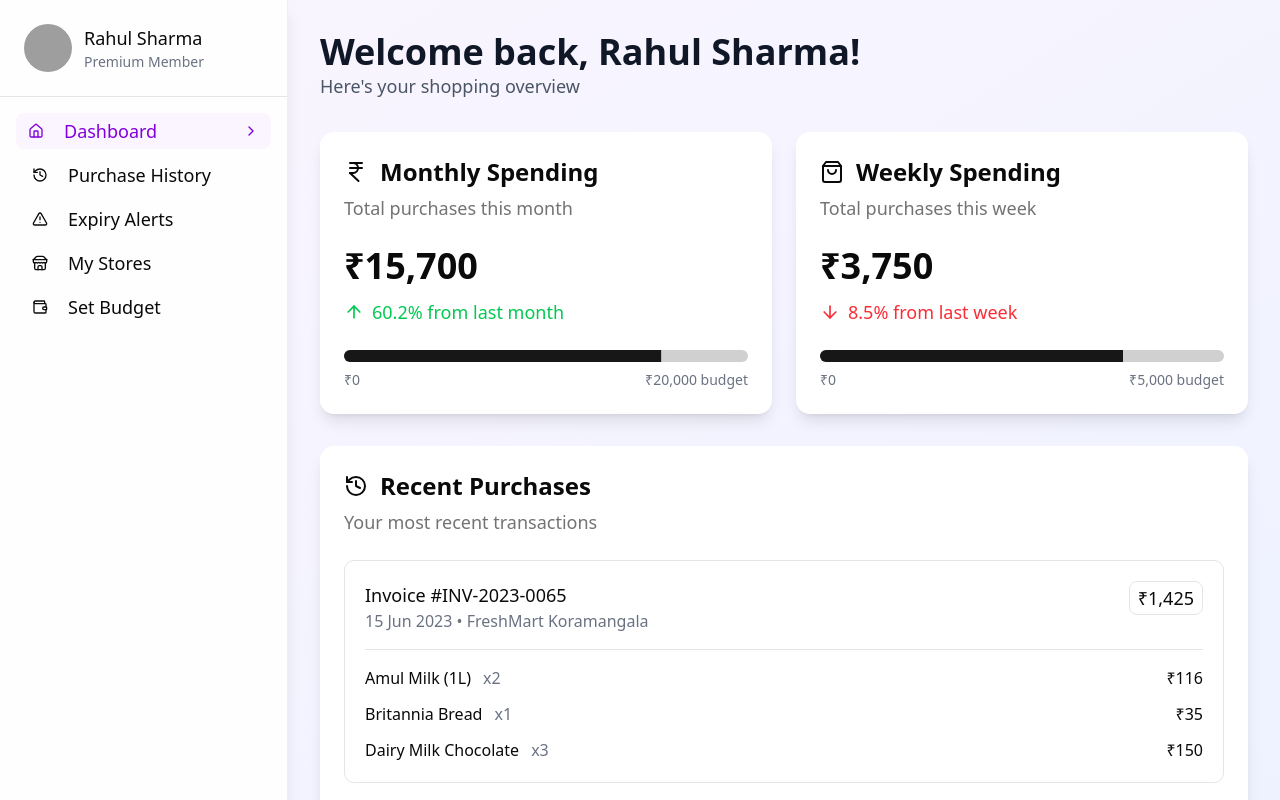
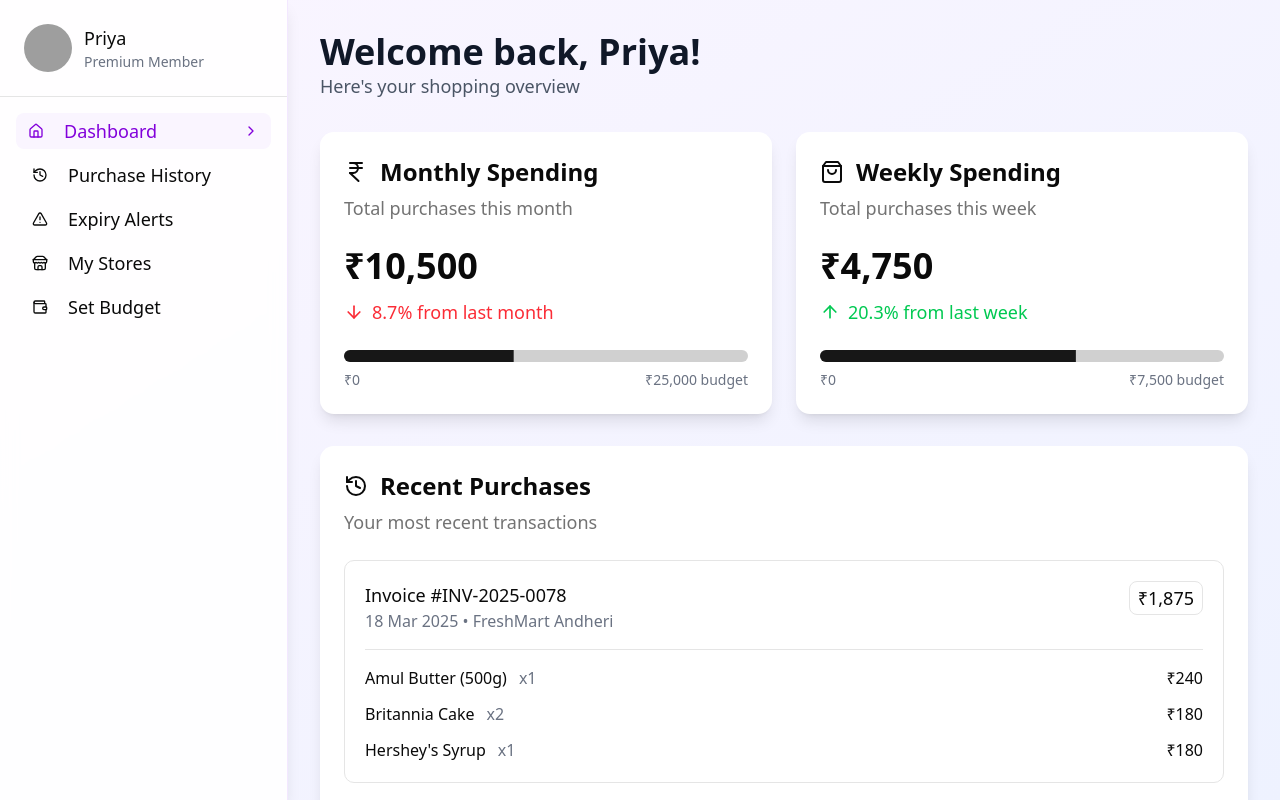
Before and after one commit to Selvaprakash-V/INV-GDG, a Next.js app: page /customer/dashboard in a window 1280 px wide. Built offline with nearby package versions, Linux system fonts and the light colour scheme; grey boxes are pictures that could not be loaded.

Commit message:
page done

```diff
--- a/src/app/customer/dashboard/page.jsx
+++ b/src/app/customer/dashboard/page.jsx
@@ -34,57 +34,87 @@ import {
 
 // Sample data
 const userData = {
-  name: "Rahul Sharma",
-  email: "rahul.sharma@example.com",
-  avatar: "/avatars/01.png",
+  name: "Priya",
+  email: "priya.patel@example.com",
+  avatar: "/avatars/02.png",
 };
 
 const monthlySpending = [
-  { month: "Jan", amount: 12500 },
-  { month: "Feb", amount: 14200 },
-  { month: "Mar", amount: 16350 },
-  { month: "Apr", amount: 11800 },
-  { month: "May", amount: 9800 },
-  { month: "Jun", amount: 15700 },
+  { month: "Jan", amount: 14200 },
+  { month: "Feb", amount: 15600 },
+  { month: "Mar", amount: 18900 },
+  { month: "Apr", amount: 13200 },
+  { month: "May", amount: 11500 },
+  { month: "Jun", amount: 10500 },
 ];
 
 const weeklySpending = [
-  { week: "Week 1", amount: 3200 },
-  { week: "Week 2", amount: 2850 },
-  { week: "Week 3", amount: 4100 },
-  { week: "Week 4", amount: 3750 },
+  { week: "Week 1", amount: 3800 },
+  { week: "Week 2", amount: 4200 },
+  { week: "Week 3", amount: 3950 },
+  { week: "Week 4", amount: 4750 },
 ];
 
 const recentPurchases = [
   {
-    id: "INV-2023-0065",
-    date: "2023-06-15",
-    store: "FreshMart Koramangala",
-    total: 1425,
+    id: "INV-2025-0078",
+    date: "2025-03-18",
+    store: "FreshMart Andheri",
+    total: 1875,
     items: [
-      { name: "Amul Milk (1L)", price: 58, expiryDate: "2023-06-18", quantity: 2 },
-      { name: "Britannia Bread", price: 35, expiryDate: "2023-06-22", quantity: 1 },
-      { name: "Dairy Milk Chocolate", price: 50, expiryDate: "2023-08-15", quantity: 3 },
+      { name: "Amul Butter (500g)", price: 240, expiryDate: "2025-04-26", quantity: 1 },
+      { name: "Britannia Cake", price: 90, expiryDate: "2025-04-02", quantity: 2 },
+      { name: "Hershey's Syrup", price: 180, expiryDate: "2025-05-04", quantity: 1 },
     ]
   },
   {
-    id: "INV-2023-0064",
-    date: "2023-06-10",
-    store: "Nature's Basket Indiranagar",
-    total: 890,
+    id: "INV-2025-0077",
+    date: "2025-03-02",
+    store: "Nature's Basket Bandra",
+    total: 2250,
     items: [
-      { name: "Organic Apples", price: 120, expiryDate: "2023-06-12", quantity: 2 },
-      { name: "Organic Bananas", price: 45, expiryDate: "2023-06-08", quantity: 3 }
+      { name: "Organic Strawberries", price: 350, expiryDate: "2025-04-10", quantity: 1 },
+      { name: "Almond Milk", price: 120, expiryDate: "2025-04-06", quantity: 2 }
     ]
   },
   {
-    id: "INV-2023-0063",
-    date: "2023-06-05",
-    store: "DMart HSR Layout",
-    total: 2150,
+    id: "INV-2025-0076",
+    date: "2025-02-27",
+    store: "DMart Malad",
+    total: 3100,
     items: [
-      { name: "Basmati Rice (5kg)", price: 450, expiryDate: "2024-01-15", quantity: 1 },
-      { name: "Fortune Oil (1L)", price: 180, expiryDate: "2024-03-20", quantity: 1 },
+      { name: "Fortune Oil (5L)", price: 750, expiryDate: "2025-05-20", quantity: 1 },
+      { name: "Aashirvaad Atta (10kg)", price: 450, expiryDate: "2025-12-01", quantity: 1 }
+    ]
+  },
+  {
+    id: "INV-2025-0075",
+    date: "2025-03-08",
+    store: "FreshMart Andheri",
+    total: 1420,
+    items: [
+      { name: "Yogurt", price: 60, expiryDate: "2025-05-15", quantity: 3 },
+      { name: "Pasta Sauce", price: 120, expiryDate: "2025-06-30", quantity: 2 }
+    ]
+  },
+  {
+    id: "INV-2025-0074",
+    date: "2025-03-05",
+    store: "Nature's Basket Bandra",
+    total: 1850,
+    items: [
+      { name: "Avocados", price: 200, expiryDate: "2025-06-10", quantity: 2 },
+      { name: "Quinoa", price: 350, expiryDate: "2025-07-28", quantity: 1 }
+    ]
+  },
+  {
+    id: "INV-2025-0073",
+    date: "2025-02-27",
+    store: "DMart Malad",
+    total: 2750,
+    items: [
+      { name: "Toor Dal (5kg)", price: 450, expiryDate: "2026-06-15", quantity: 1 },
+      { name: "Sugar (5kg)", price: 220, expiryDate: "2026-03-20", quantity: 1 }
     ]
   }
 ];
@@ -93,8 +123,8 @@ export default function CustomerDashboard() {
   const [activeTab, setActiveTab] = useState("dashboard");
   const [expiringSoon, setExpiringSoon] = useState([]);
   const [stores, setStores] = useState([]);
-  const [monthlyBudget, setMonthlyBudget] = useState(20000);
-  const [weeklyBudget, setWeeklyBudget] = useState(5000);
+  const [monthlyBudget, setMonthlyBudget] = useState(25000);
+  const [weeklyBudget, setWeeklyBudget] = useState(7500);
   const [isEditingBudget, setIsEditingBudget] = useState(false);
 
   // Calculate spending data
@@ -119,9 +149,27 @@ export default function CustomerDashboard() {
     );
     setExpiringSoon(expiring);
 
-    // Extract unique stores
-    const uniqueStores = [...new Set(recentPurchases.map(purchase => purchase.store))];
-    setStores(uniqueStores);
+    // Extract unique stores with purchase stats
+    const storeMap = {};
+    recentPurchases.forEach(purchase => {
+      if (!storeMap[purchase.store]) {
+        storeMap[purchase.store] = {
+          name: purchase.store,
+          visitCount: 0,
+          totalSpent: 0,
+          lastVisit: new Date(0),
+          purchases: []
+        };
+      }
+      storeMap[purchase.store].visitCount++;
+      storeMap[purchase.store].totalSpent += purchase.total;
+      const purchaseDate = new Date(purchase.date);
+      if (purchaseDate > storeMap[purchase.store].lastVisit) {
+        storeMap[purchase.store].lastVisit = purchaseDate;
+      }
+      storeMap[purchase.store].purchases.push(purchase);
+    });
+    setStores(Object.values(storeMap));
   }, []);
 
   const handleSaveBudget = () => {
@@ -186,6 +234,65 @@ export default function CustomerDashboard() {
       <div className="flex-1 overflow-y-auto p-8">
         <AnimatePresence mode="wait">
           {activeTab === "dashboard" && (
+            <DashboardTab
+              userData={userData}
+              currentMonthSpending={currentMonthSpending}
+              monthlyChange={monthlyChange}
+              monthlyBudget={monthlyBudget}
+              currentWeekSpending={currentWeekSpending}
+              weeklyChange={weeklyChange}
+              weeklyBudget={weeklyBudget}
+              recentPurchases={recentPurchases}
+              expiringSoon={expiringSoon}
+              setActiveTab={setActiveTab}
+            />
+          )}
+
+          {activeTab === "history" && (
+            <HistoryTab recentPurchases={recentPurchases} />
+          )}
+
+          {activeTab === "alerts" && (
+            <AlertsTab expiringSoon={expiringSoon} recentPurchases={recentPurchases} />
+          )}
+
+          {activeTab === "stores" && (
+            <StoresTab stores={stores} />
+          )}
+
+          {activeTab === "budget" && (
+            <BudgetTab
+              monthlyBudget={monthlyBudget}
+              weeklyBudget={weeklyBudget}
+              currentMonthSpending={currentMonthSpending}
+              currentWeekSpending={currentWeekSpending}
+              isEditingBudget={isEditingBudget}
+              setIsEditingBudget={setIsEditingBudget}
+              setMonthlyBudget={setMonthlyBudget}
+              setWeeklyBudget={setWeeklyBudget}
+              handleSaveBudget={handleSaveBudget}
+            />
+          )}
+        </AnimatePresence>
+      </div>
+    </div>
+  );
+}
+
+// Dashboard Tab Component
+function DashboardTab({
+  userData,
+  currentMonthSpending,
+  monthlyChange,
+  monthlyBudget,
+  currentWeekSpending,
+  weeklyChange,
+  weeklyBudget,
+  recentPurchases,
+  expiringSoon,
+  setActiveTab
+}) {
+  return (
     <motion.div
       key="dashboard"
       initial={{ opacity: 0 }}
@@ -408,9 +515,236 @@ export default function CustomerDashboard() {
         </Card>
       </motion.div>
     </motion.div>
+  );
+}
+
+// Purchase History Tab Component
+function HistoryTab({ recentPurchases }) {
+  return (
+    <motion.div
+      key="history"
+      initial={{ opacity: 0 }}
+      animate={{ opacity: 1 }}
+      exit={{ opacity: 0 }}
+      transition={{ duration: 0.3 }}
+    >
+      <motion.div
+        initial={{ opacity: 0, y: -20 }}
+        animate={{ opacity: 1, y: 0 }}
+        transition={{ duration: 0.5 }}
+        className="mb-8"
+      >
+        <h1 className="text-4xl font-bold text-gray-900">Purchase History</h1>
+        <p className="text-lg text-gray-600">All your recent transactions</p>
+      </motion.div>
+
+      <div className="space-y-6">
+        {recentPurchases.map((purchase) => (
+          <motion.div
+            key={purchase.id}
+            initial={{ opacity: 0, y: 10 }}
+            animate={{ opacity: 1, y: 0 }}
+            transition={{ duration: 0.3 }}
+            className="bg-white border rounded-lg p-5 hover:shadow-md transition-shadow"
+          >
+            <div className="flex justify-between items-start">
+              <div>
+                <h3 className="font-medium text-lg">Invoice #{purchase.id}</h3>
+                <p className="text-gray-500 text-base">
+                  {new Date(purchase.date).toLocaleDateString('en-IN', {
+                    day: 'numeric',
+                    month: 'short',
+                    year: 'numeric'
+                  })} • {purchase.store}
+                </p>
+              </div>
+              <Badge variant="outline" className="text-lg">
+                ₹{purchase.total.toLocaleString('en-IN')}
+              </Badge>
+            </div>
+
+            <Separator className="my-4" />
+
+            <div className="space-y-3">
+              {purchase.items.map((item) => (
+                <div key={item.name} className="flex justify-between text-base">
+                  <div>
+                    <span className="font-medium">{item.name}</span>
+                    <span className="text-gray-500 ml-3">x{item.quantity}</span>
+                  </div>
+                  <div className="text-right">
+                    <div>₹{(item.price * item.quantity).toLocaleString('en-IN')}</div>
+                    <div className="text-sm text-gray-500">
+                      Expires: {new Date(item.expiryDate).toLocaleDateString('en-IN')}
+                    </div>
+                  </div>
+                </div>
+              ))}
+            </div>
+          </motion.div>
+        ))}
+      </div>
+    </motion.div>
+  );
+}
+
+// Expiry Alerts Tab Component
+function AlertsTab({ expiringSoon, recentPurchases }) {
+  return (
+    <motion.div
+      key="alerts"
+      initial={{ opacity: 0 }}
+      animate={{ opacity: 1 }}
+      exit={{ opacity: 0 }}
+      transition={{ duration: 0.3 }}
+    >
+      <motion.div
+        initial={{ opacity: 0, y: -20 }}
+        animate={{ opacity: 1, y: 0 }}
+        transition={{ duration: 0.5 }}
+        className="mb-8"
+      >
+        <h1 className="text-4xl font-bold text-gray-900">Expiry Alerts</h1>
+        <p className="text-lg text-gray-600">Products expiring soon from your purchases</p>
+      </motion.div>
+
+      {expiringSoon.length > 0 ? (
+        <Card className="bg-white border-0 shadow-lg">
+          <CardContent className="p-0">
+            <div className="divide-y divide-gray-100">
+              {expiringSoon.map((item) => {
+                const expiryDate = new Date(item.expiryDate);
+                const today = new Date();
+                const diffDays = Math.ceil((expiryDate.getTime() - today.getTime()) / (1000 * 60 * 60 * 24));
+                const purchase = recentPurchases.find(p =>
+                  p.items.some(i => i.name === item.name));
+
+                return (
+                  <motion.div
+                    key={`${item.name}-${expiryDate}`}
+                    whileHover={{ scale: 1.01 }}
+                    className="p-5 flex justify-between items-center"
+                  >
+                    <div>
+                      <h4 className="font-medium text-lg">{item.name}</h4>
+                      <p className="text-gray-600 text-base">
+                        Purchased on {new Date(purchase.date).toLocaleDateString('en-IN')} from {purchase.store}
+                      </p>
+                    </div>
+                    <div className="flex items-center gap-4">
+                      <Badge variant="destructive" className="flex items-center gap-2 text-lg">
+                        <CalendarClock className="h-4 w-4" />
+                        {diffDays} day{diffDays !== 1 ? 's' : ''} left
+                      </Badge>
+                      <div className="text-lg font-medium">
+                        ₹{item.price.toLocaleString('en-IN')}
+                      </div>
+                    </div>
+                  </motion.div>
+                );
+              })}
+            </div>
+          </CardContent>
+        </Card>
+      ) : (
+        <Card className="bg-white border-0 shadow-lg">
+          <CardContent className="p-8 text-center">
+            <AlertTriangle className="mx-auto h-12 w-12 text-gray-400" />
+            <h3 className="mt-4 text-xl font-medium">No expiring products</h3>
+            <p className="mt-2 text-gray-500 text-lg">You currently have no products that are about to expire</p>
+          </CardContent>
+        </Card>
       )}
+    </motion.div>
+  );
+}
 
-          {activeTab === "budget" && (
+// My Stores Tab Component
+function StoresTab({ stores }) {
+  return (
+    <motion.div
+      key="stores"
+      initial={{ opacity: 0 }}
+      animate={{ opacity: 1 }}
+      exit={{ opacity: 0 }}
+      transition={{ duration: 0.3 }}
+    >
+      <motion.div
+        initial={{ opacity: 0, y: -20 }}
+        animate={{ opacity: 1, y: 0 }}
+        transition={{ duration: 0.5 }}
+        className="mb-8"
+      >
+        <h1 className="text-4xl font-bold text-gray-900">My Stores</h1>
+        <p className="text-lg text-gray-600">Your favorite shopping destinations</p>
+      </motion.div>
+
+      <div className="grid grid-cols-1 md:grid-cols-2 lg:grid-cols-3 gap-6">
+        {stores.map((store, index) => (
+          <motion.div
+            key={store.name}
+            initial={{ opacity: 0, y: 20 }}
+            animate={{ opacity: 1, y: 0 }}
+            transition={{ delay: index * 0.1 }}
+            whileHover={{ y: -5 }}
+          >
+            <Card className="bg-white border-0 shadow-lg h-full">
+              <CardHeader>
+                <div className="flex items-center space-x-3">
+                  <div className="p-3 rounded-full bg-purple-100 text-purple-600">
+                    <Store className="h-6 w-6" />
+                  </div>
+                  <CardTitle className="text-xl">{store.name}</CardTitle>
+                </div>
+              </CardHeader>
+              <CardContent>
+                <div className="space-y-3">
+                  <div className="flex justify-between text-base">
+                    <span className="text-gray-500">Total Visits:</span>
+                    <span className="font-medium">
+                      {store.visitCount}
+                    </span>
+                  </div>
+                  <div className="flex justify-between text-base">
+                    <span className="text-gray-500">Last Visit:</span>
+                    <span className="font-medium">
+                      {store.lastVisit.toLocaleDateString('en-IN', { day: 'numeric', month: 'short' })}
+                    </span>
+                  </div>
+                  <div className="flex justify-between text-base">
+                    <span className="text-gray-500">Total Spent:</span>
+                    <span className="font-medium">
+                      ₹{store.totalSpent.toLocaleString('en-IN')}
+                    </span>
+                  </div>
+                </div>
+              </CardContent>
+              <CardFooter>
+                <Button variant="outline" className="w-full text-lg h-12">
+                  View Purchases
+                </Button>
+              </CardFooter>
+            </Card>
+          </motion.div>
+        ))}
+      </div>
+    </motion.div>
+  );
+}
+
+// Budget Tab Component
+function BudgetTab({
+  monthlyBudget,
+  weeklyBudget,
+  currentMonthSpending,
+  currentWeekSpending,
+  isEditingBudget,
+  setIsEditingBudget,
+  setMonthlyBudget,
+  setWeeklyBudget,
+  handleSaveBudget
+}) {
+  return (
     <motion.div
       key="budget"
       initial={{ opacity: 0 }}
@@ -526,12 +860,5 @@ export default function CustomerDashboard() {
         </CardFooter>
       </Card>
     </motion.div>
-          )}
-
-          {/* Other tabs (history, alerts, stores) remain the same as previous implementation */}
-          {/* ... */}
-        </AnimatePresence>
-      </div>
-    </div>
   );
 }
```
Lines whose indentation alone changed are shown as unchanged.
